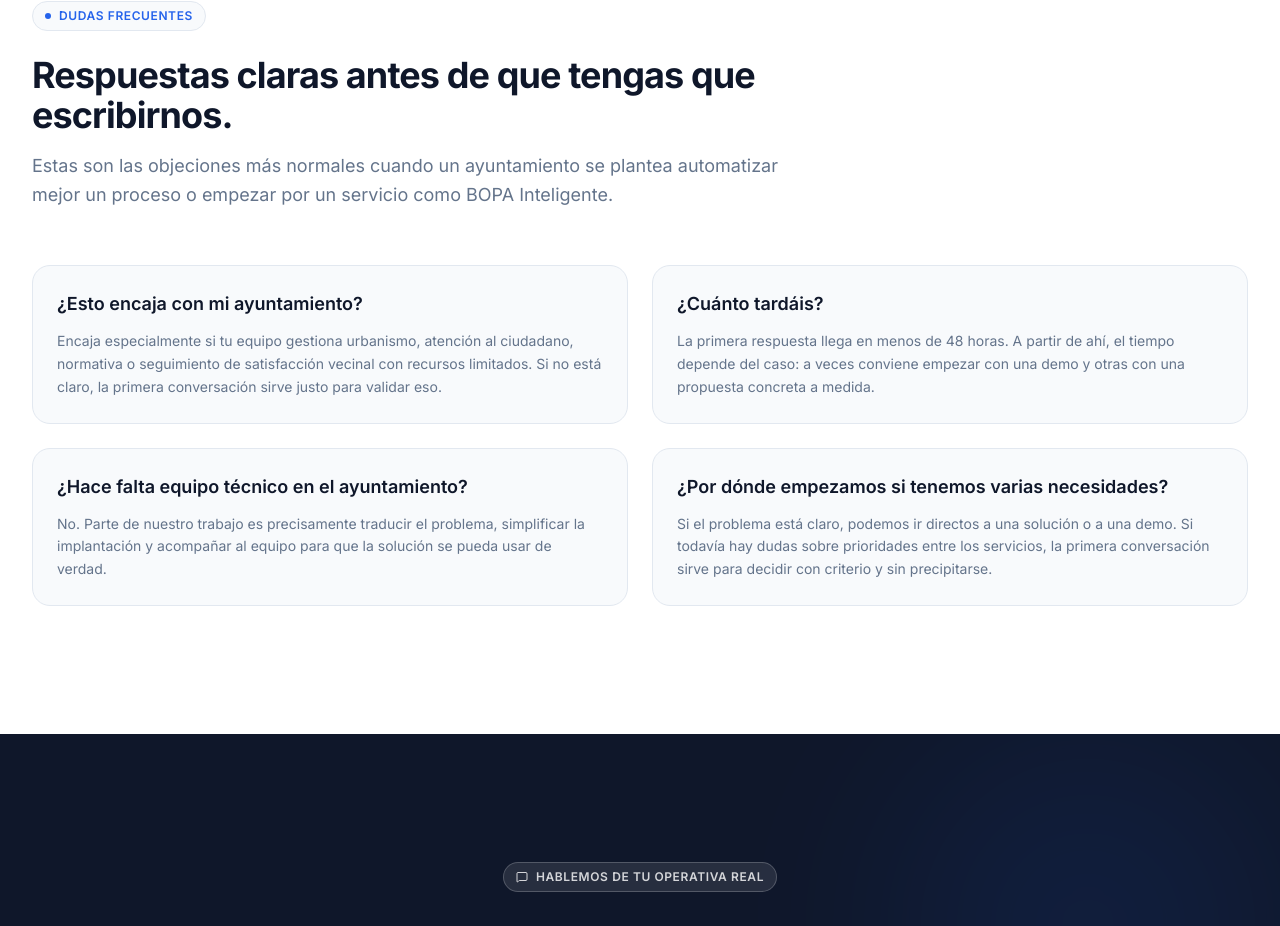
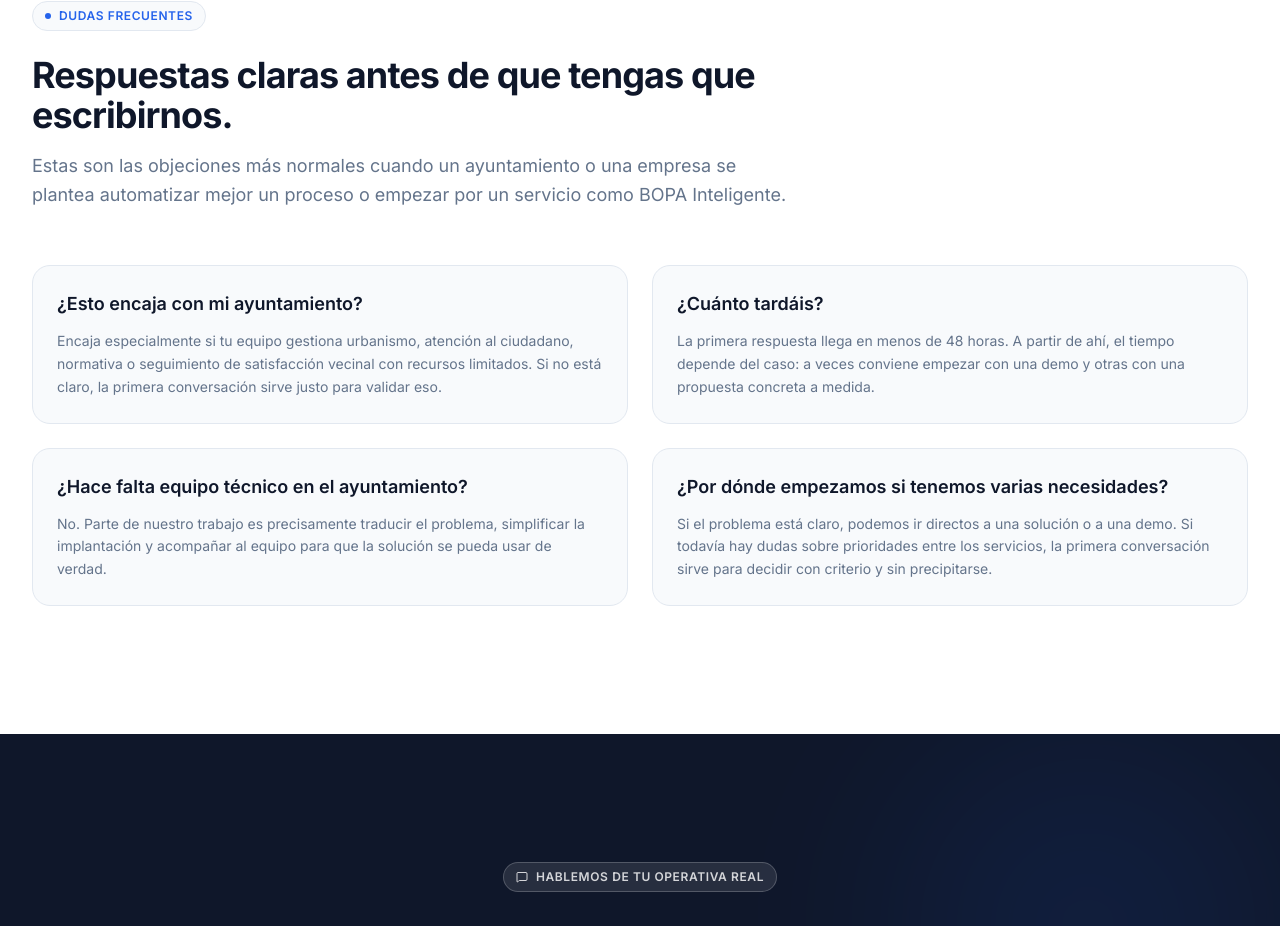
Before and after one commit to Rebazar98/rebai-web, a Next.js app: page / in a window 1280 px wide. Shown: the part 4905-5831 px from the top of the page. Built offline with nearby package versions, Linux system fonts and the light colour scheme; no server answers.

Commit message:
Ajusta texto de FAQ: incluye empresas, no solo ayuntamientos

```diff
--- a/src/components/sections/faq-section.tsx
+++ b/src/components/sections/faq-section.tsx
@@ -35,9 +35,9 @@ export default function FAQSection() {
               Respuestas claras antes de que tengas que escribirnos.
             </h2>
             <p className="text-lg leading-relaxed text-[#64748B]">
-              Estas son las objeciones más normales cuando un ayuntamiento se
-              plantea automatizar mejor un proceso o empezar por un servicio
-              como BOPA Inteligente.
+              Estas son las objeciones más normales cuando un ayuntamiento o
+              una empresa se plantea automatizar mejor un proceso o empezar por
+              un servicio como BOPA Inteligente.
             </p>
           </div>
         </AnimatedSection>
```
